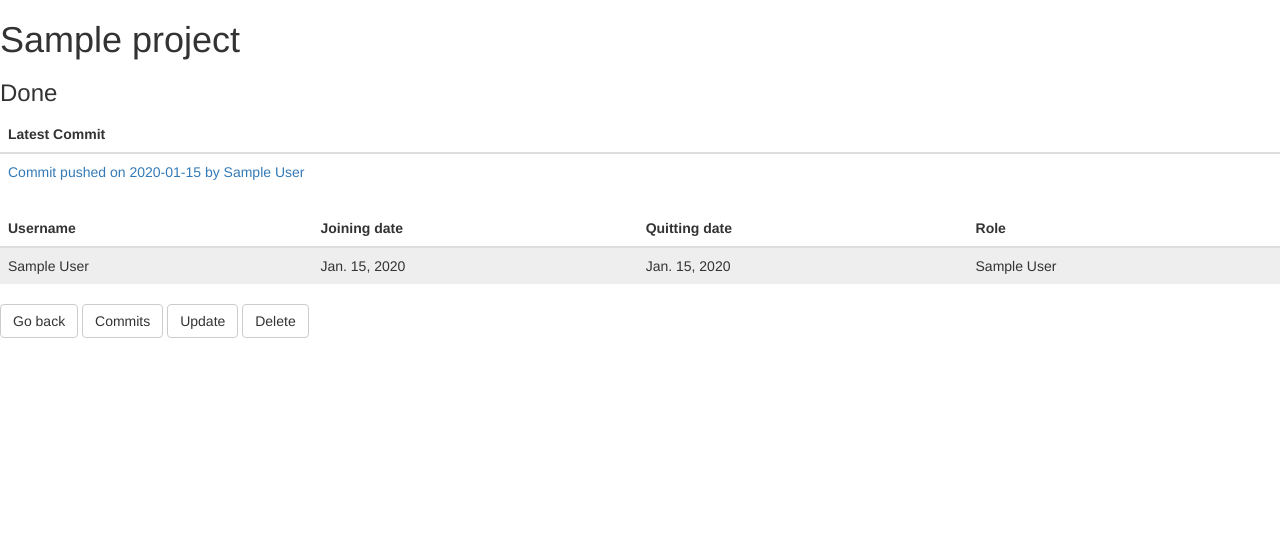
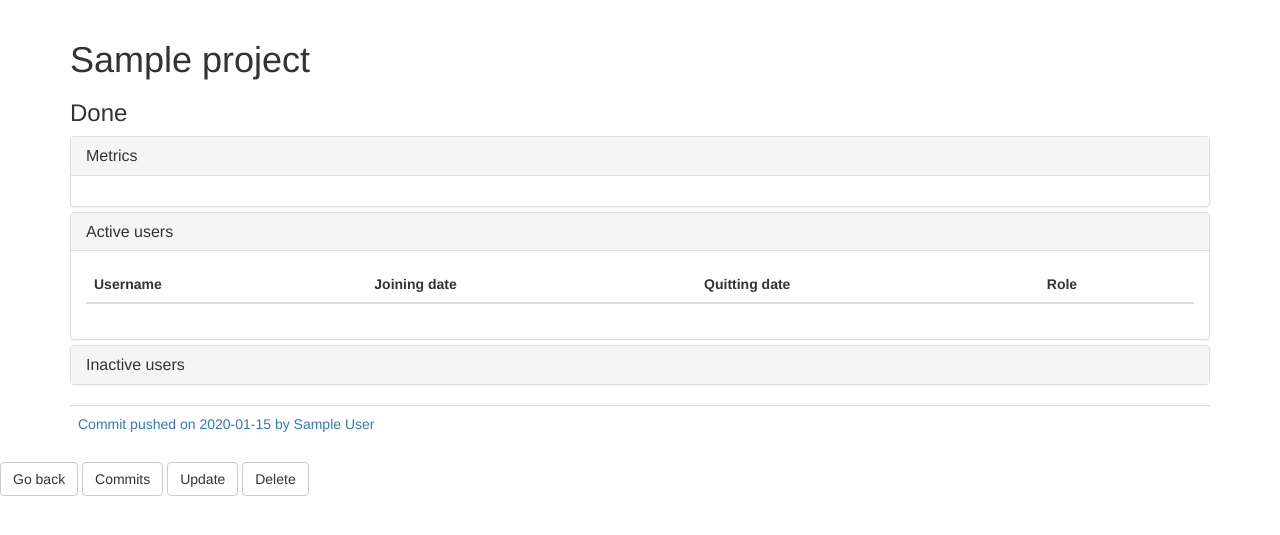
Before and after one commit to hboisselle/Nexquality-project, a Django app: page /nexquality/project/1/ in a window 1280 px wide. Shown: the part 52-587 px from the top of the page. Run offline with Django 3.2, Linux system fonts and the light colour scheme; a user stored in the database is signed in; tables that the repository leaves empty hold one stand-in row (values such as "Sample post"); lists and menus that the app fills with data are empty; some libraries are stand-ins or nearby versions.

Commit message:
Template
Refactored templates. Made them nicer, added commits listing,
pagination and search

```diff
--- a/Django/Nexquality/models.py
+++ b/Django/Nexquality/models.py
@@ -5,7 +5,6 @@ from django.db import models
 from django.contrib.auth.models import User
 from django.utils import timezone
 from django.utils.encoding import python_2_unicode_compatible
-from time import strftime
 
 
 @python_2_unicode_compatible
@@ -27,6 +26,12 @@ class Project(models.Model):
 
     def get_latest_commit(self):
         return self.commit_set.order_by('-date')[0]
+
+    def get_active_users(self):
+        return self.projectuser_set.filter(out_date=None)
+
+    def get_inactive_users(self):
+        return self.projectuser_set.exclude(out_date=None)
 
     def save(self, *args, **kwargs):
         if self.is_done is True:
--- a/Django/Nexquality/templates/base.html
+++ b/Django/Nexquality/templates/base.html
@@ -6,12 +6,13 @@
     <script src="/static/Nexquality/javascript.js"></script>
     <link rel="stylesheet" href="//maxcdn.bootstrapcdn.com/bootstrap/3.3.4/css/bootstrap.min.css" />
     <script src="http://listjs.com/no-cdn/list.js"></script>
+    <script src="http://listjs.com/no-cdn/list.pagination.js"></script>
     <title>{% block title %}Nexquality{% endblock %}</title>
 </head>
 
 <body>
 <nav class="navbar navbar-default">
-    <div >
+    <div>
         {% block navigation %}
         <div class="navbar-header">
           <button type="button" class="navbar-toggle collapsed" data-toggle="collapse" data-target="#navbar-collapse-1">
@@ -34,7 +35,7 @@
         {% endblock %}
     </div>
 </nav>
-    <div id="content">
+    <div id="content" class="container">
         {% block content %}{% endblock %}
     </div>
 </body>
--- a/Django/Nexquality/templates/project/detail.html
+++ b/Django/Nexquality/templates/project/detail.html
@@ -8,19 +8,31 @@
 	On going
 {% endif %}
 </h3>
-<table class="table">
-	<thead>
-	    <tr>
-	        <th>Latest Commit</th>
-	    </tr>
-    </thead>
-    <tr>
-        <td>
-            <a href="{% url 'Nexquality:project:commit:detail' project.id project.get_latest_commit.id %}">{{ project.get_latest_commit }}</a>
-        </td>
-    </tr>
-</table>
+<div class="panel-group" id="accordion" role="tablist" aria-multiselectable="true">
+  <div class="panel panel-default">
+    <div class="panel-heading" role="tab" id="headingOne">
+      <h4 class="panel-title">
+        <a data-toggle="collapse" data-parent="#accordion" href="#collapseOne" aria-expanded="true" aria-controls="collapseOne">
+          Metrics
+        </a>
+      </h4>
     </div>
+    <div id="collapseOne" class="panel-collapse collapse in" role="tabpanel" aria-labelledby="headingOne">
+      <div class="panel-body">
+
+      </div>
+    </div>
+  </div>
+  <div class="panel panel-default">
+    <div class="panel-heading" role="tab" id="headingTwo">
+      <h4 class="panel-title">
+        <a class="collapsed" data-toggle="collapse" data-parent="#accordion" href="#collapseTwo" aria-expanded="false" aria-controls="collapseTwo">
+          Active users
+        </a>
+      </h4>
+    </div>
+    <div id="collapseTwo" class="panel-collapse collapse in" role="tabpanel" aria-labelledby="headingTwo">
+      <div class="panel-body">
         <table class="table">
 			<thead>
 				<tr>
@@ -30,8 +42,8 @@
 					<th>Role</th>
 				</tr>
 			<thead>
-    {% for project_user in project.projectuser_set.all %}
-	    <tr {% if project_user.out_date %} bgcolor="#eee" {% endif %}>
+		    {% for project_user in project.get_active_users %}
+			    <tr>
 				    <td>{{ project_user.user.get_full_name }}</td>
 				    <td>{{ project_user.in_date }}</td>
 				    <td>{{ project_user.out_date }}</td>
@@ -39,6 +51,49 @@
 			    </tr>
 		    {% endfor %}
     	</table>
+      </div>
+    </div>
+  </div>
+  <div class="panel panel-default">
+    <div class="panel-heading" role="tab" id="headingThree">
+      <h4 class="panel-title">
+        <a class="collapsed" data-toggle="collapse" data-parent="#accordion" href="#collapseThree" aria-expanded="false" aria-controls="collapseThree">
+          Inactive users
+        </a>
+      </h4>
+    </div>
+    <div id="collapseThree" class="panel-collapse collapse" role="tabpanel" aria-labelledby="headingThree">
+      <div class="panel-body">
+        <table class="table">
+      <thead>
+        <tr>
+          <th>Username</th>
+          <th>Joining date</th>
+          <th>Quitting date</th>
+          <th>Role</th>
+        </tr>
+      <thead>
+        {% for project_user in project.get_inactive_users %}
+          <tr>
+            <td>{{ project_user.user.get_full_name }}</td>
+            <td>{{ project_user.in_date }}</td>
+            <td>{{ project_user.out_date }}</td>
+            <td>{{ project_user.role.name }}</td>
+          </tr>
+        {% endfor %}
+      </table>
+      </div>
+    </div>
+  </div>
+</div>
+<table class="table">
+    <tr>
+        <td>
+            <a href="{% url 'Nexquality:project:commit:detail' project.id project.get_latest_commit.id %}">{{ project.get_latest_commit }}</a>
+        </td>
+    </tr>
+</table>
+</div>
     <a class="btn btn-default" href="{% url 'Nexquality:project:list' %}">Go back</a>
     <a class="btn btn-default" href="{% url 'Nexquality:project:commit:list' project.id %}">Commits</a>
 {% if project.created_by = user %}
--- a/Django/Nexquality/views/project/detail.py
+++ b/Django/Nexquality/views/project/detail.py
@@ -1,6 +1,15 @@
 from Nexquality.views.mixins import LoginRequiredMixin
 from Nexquality.models import Project
 from django.views import generic
+from django.contrib.auth.decorators import login_required
+from django.shortcuts import get_object_or_404
+
+
+@login_required
+def project_detail_view(request, project_id):
+    project = get_object_or_404(Project, pk=project_id)
+    active_users = project.get_active_users()
+    inactive_users = project.get_inactive_users()
 
 
 class ProjectDetailView(LoginRequiredMixin, generic.DetailView):
```
Also changed, not shown: Django/Nexquality/templates/project/commit/list.html (+13 -9 lines), Django/Nexquality/migrations/0005_auto_20150408_0833.py (added), Django/Nexquality/templates/project/commit/issues.html (added), Django/Nexquality/templates/project/commit/metrics.html (added), Django/Nexquality/templates/project/project_base.html (added), 3 other files. Lines whose indentation alone changed are shown as unchanged.
